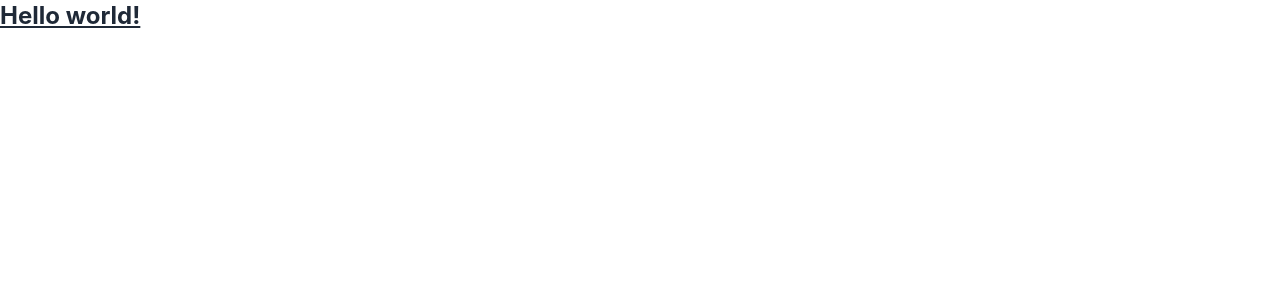
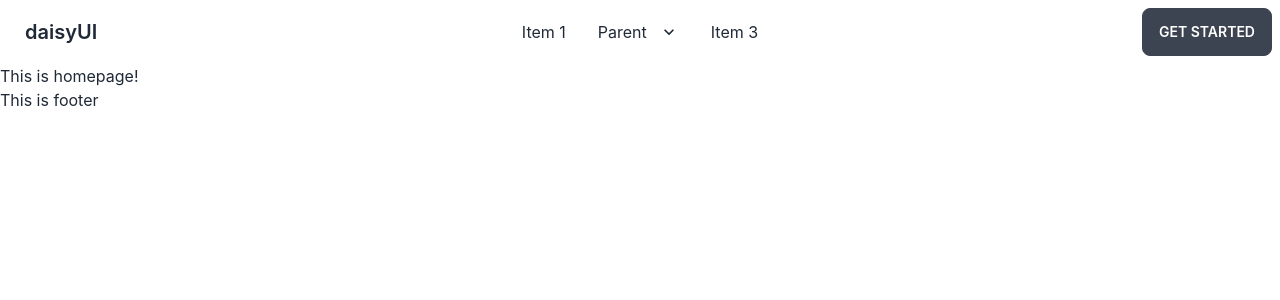
Before and after one commit to IamRidoyRoy/doctors-appointment-frontend, a React (Create React App) app: page / in a window 1280 px wide. Shown: the top 300 px of the page. Built offline with nearby package versions, Linux system fonts and the light colour scheme.

Commit message:
Add routes system and Navbar from Daisy Ui

```diff
--- a/package.json
+++ b/package.json
@@ -9,6 +9,7 @@
     "daisyui": "^2.51.5",
     "react": "^18.2.0",
     "react-dom": "^18.2.0",
+    "react-router-dom": "^6.10.0",
     "react-scripts": "5.0.1",
     "web-vitals": "^2.1.4"
   },
--- a/src/App.js
+++ b/src/App.js
@@ -1,11 +1,11 @@
+import { RouterProvider } from 'react-router-dom';
 import './App.css';
+import { router } from './Routes/Routes';
 
 function App() {
   return (
     <div>
-      <h1 className="text-2xl font-bold underline">
-        Hello world!
-      </h1>
+      <RouterProvider router={router}></RouterProvider>
     </div>
   );
 }
--- /dev/null
+++ b/src/Layout/Main.js
@@ -0,0 +1,16 @@
+import React from 'react';
+import { Outlet } from 'react-router-dom';
+import Footer from '../Pages/Shared/Footer/Footer';
+import Navbar from '../Pages/Shared/Navbar/Navbar';
+
+const Main = () => {
+    return (
+        <div>
+            <Navbar></Navbar>
+            <Outlet></Outlet>
+            <Footer></Footer>
+        </div>
+    );
+};
+
+export default Main;
--- /dev/null
+++ b/src/Pages/Home/Home.js
@@ -0,0 +1,11 @@
+import React from 'react';
+
+const Home = () => {
+    return (
+        <div>
+            <h1>This is homepage!</h1>
+        </div>
+    );
+};
+
+export default Home;
--- /dev/null
+++ b/src/Pages/Login/Login.js
@@ -0,0 +1,11 @@
+import React from 'react';
+
+const Login = () => {
+    return (
+        <div>
+            <h1>This is login page!</h1>
+        </div>
+    );
+};
+
+export default Login;
--- /dev/null
+++ b/src/Pages/Shared/Footer/Footer.js
@@ -0,0 +1,11 @@
+import React from 'react';
+
+const Footer = () => {
+    return (
+        <div>
+            <h1>This is footer</h1>
+        </div>
+    );
+};
+
+export default Footer;
--- /dev/null
+++ b/src/Pages/Shared/Navbar/Navbar.js
@@ -0,0 +1,51 @@
+import React from 'react';
+
+const Navbar = () => {
+    return (
+        <div className="navbar bg-base-100">
+            <div className="navbar-start">
+                <div className="dropdown">
+                    <label tabIndex={0} className="btn btn-ghost lg:hidden">
+                        <svg xmlns="http://www.w3.org/2000/svg" className="h-5 w-5" fill="none" viewBox="0 0 24 24" stroke="currentColor"><path strokeLinecap="round" strokeLinejoin="round" strokeWidth="2" d="M4 6h16M4 12h8m-8 6h16" /></svg>
+                    </label>
+                    <ul tabIndex={0} className="menu menu-compact dropdown-content mt-3 p-2 shadow bg-base-100 rounded-box w-52">
+                        <li><a>Item 1</a></li>
+                        <li tabIndex={0}>
+                            <a className="justify-between">
+                                Parent
+                                <svg className="fill-current" xmlns="http://www.w3.org/2000/svg" width="24" height="24" viewBox="0 0 24 24"><path d="M8.59,16.58L13.17,12L8.59,7.41L10,6L16,12L10,18L8.59,16.58Z" /></svg>
+                            </a>
+                            <ul className="p-2">
+                                <li><a>Submenu 1</a></li>
+                                <li><a>Submenu 2</a></li>
+                            </ul>
+                        </li>
+                        <li><a>Item 3</a></li>
+                    </ul>
+                </div>
+                <a className="btn btn-ghost normal-case text-xl">daisyUI</a>
+            </div>
+            <div className="navbar-center hidden lg:flex">
+                <ul className="menu menu-horizontal px-1">
+                    <li><a>Item 1</a></li>
+                    <li tabIndex={0}>
+                        <a>
+                            Parent
+                            <svg className="fill-current" xmlns="http://www.w3.org/2000/svg" width="20" height="20" viewBox="0 0 24 24"><path d="M7.41,8.58L12,13.17L16.59,8.58L18,10L12,16L6,10L7.41,8.58Z" /></svg>
+                        </a>
+                        <ul className="p-2">
+                            <li><a>Submenu 1</a></li>
+                            <li><a>Submenu 2</a></li>
+                        </ul>
+                    </li>
+                    <li><a>Item 3</a></li>
+                </ul>
+            </div>
+            <div className="navbar-end">
+                <a className="btn">Get started</a>
+            </div>
+        </div>
+    );
+};
+
+export default Navbar;
--- /dev/null
+++ b/src/Routes/Routes.js
@@ -0,0 +1,23 @@
+import Home from "../Pages/Home/Home"
+import Login from "../Pages/Login/Login"
+
+const { createBrowserRouter } = require("react-router-dom")
+const { default: Main } = require("../Layout/Main")
+
+
+export const router = createBrowserRouter([
+    {
+        path: '/',
+        element: <Main></Main>,
+        children: [
+            {
+                path: '/',
+                element: <Home></Home>
+            },
+            {
+                path: '/login',
+                element: <Login></Login>
+            }
+        ]
+    }
+])
```
Also changed, not shown: 1 other file (tests, documents, lock files or other folders).
